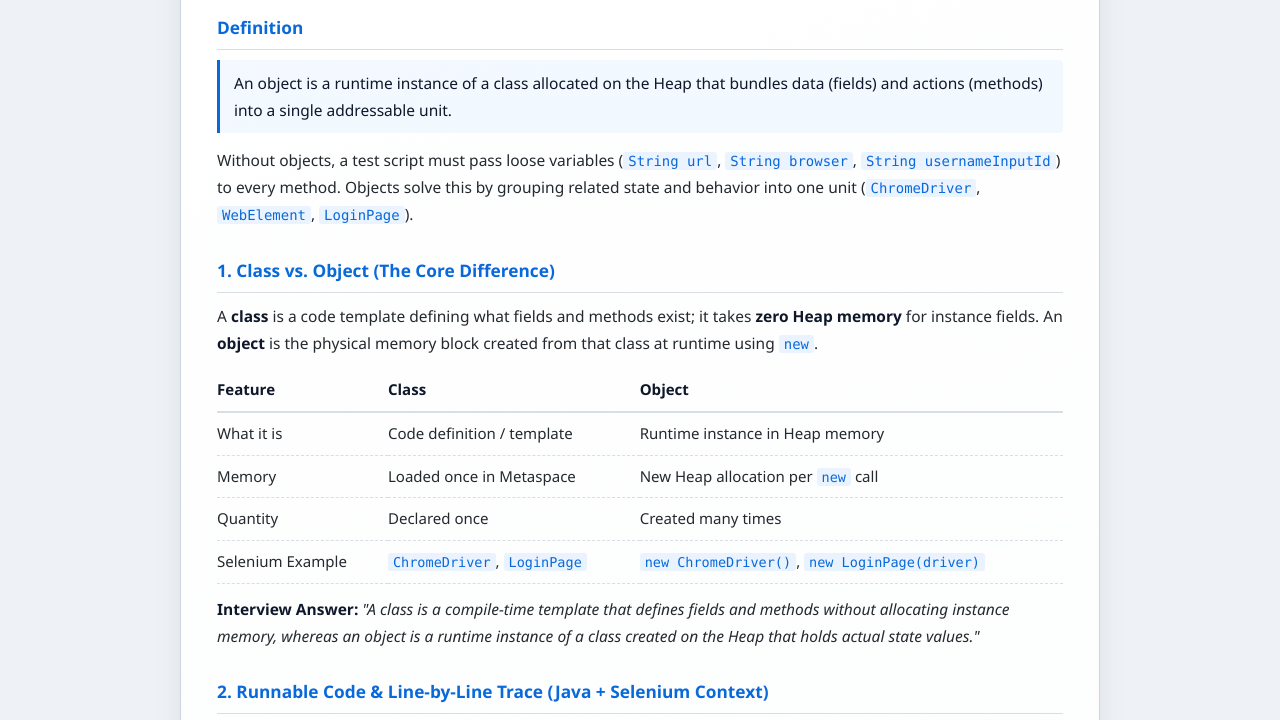
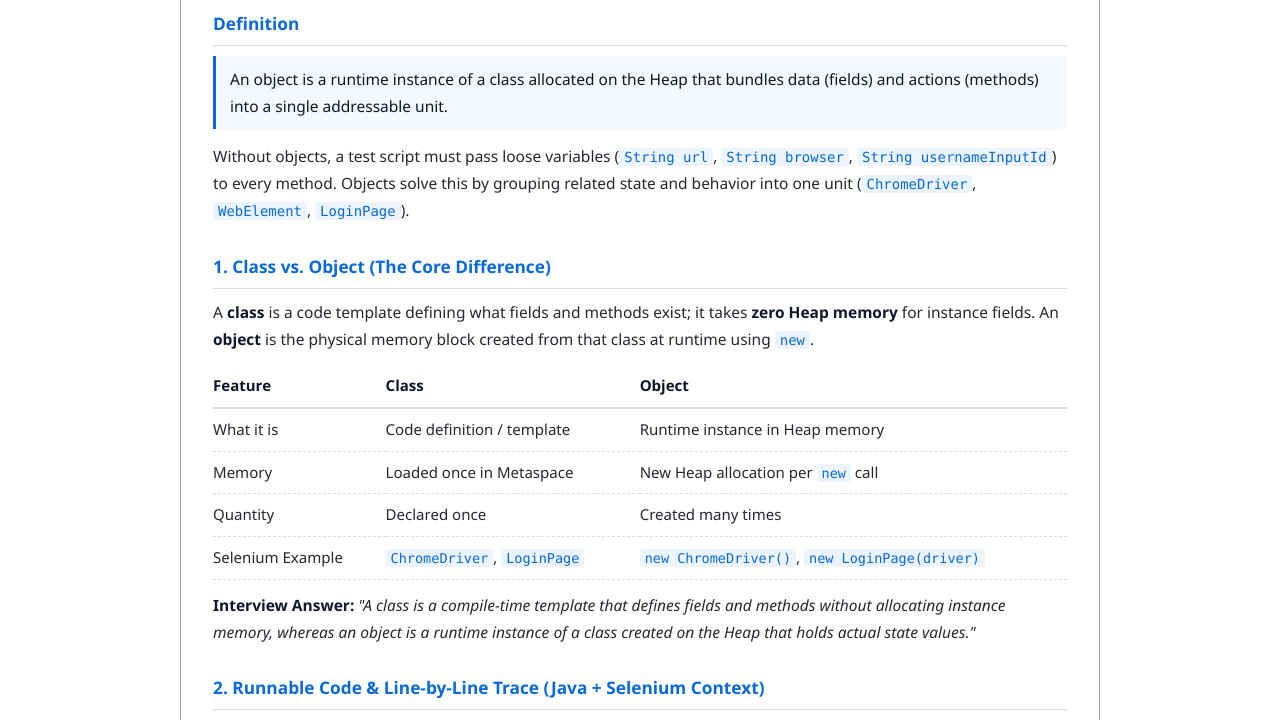
Before and after one commit to prasanthkankati/sdet-explainer, a plain HTML site: page site/topics/java-object.html in a window 1280 px wide. Shown: the part 185-905 px from the top of the page. Drawn offline with Linux system fonts and the light colour scheme.

Commit message:
v1.7.1: Keep clean transparent background on chapter article with thin metallic border liner only

```diff
--- a/site/app.js
+++ b/site/app.js
@@ -65,7 +65,7 @@
   }
 
   // Global Header Brand Link + Alt+<Letter> Track, Home & Light/Dark Theme Shortcuts
-  const SITE_VERSION = "v1.7.0";
+  const SITE_VERSION = "v1.7.1";
   const SHORTCUT_MAP = {
     h: "HOME",
     l: "THEME",
--- a/site/style.css
+++ b/site/style.css
@@ -1,5 +1,5 @@
-:root{--bg:#090d13;--text:#d1d7e0;--bold:#f0f6fc;--muted:#8b949e;--accent:#58a6ff;--kw:#39c5cf;--type:#a371f7;--fn:#3fb950;--str:#ffa657;--cmt:#8b949e;--op:#ff7b72;--punc:#d2a8ff;--java:#f89820;--sel:#43b02a;--man:#39c5cf;--ts:#3178c6;--pw:#e05263;--int:#a371f7;--border:#262c36;--code-bg:#0d1117;--sheet-bg:linear-gradient(165deg,#141b26 0%,#0f141d 55%,#121924 100%);--sheet-border:rgba(148,187,233,.26);--sheet-top-liner:rgba(195,225,255,.58);--sheet-shadow:0 1px 0 rgba(255,255,255,.09) inset,0 16px 40px rgba(0,0,0,.6)}
-:root[data-theme=light]{--bg:#eef2f6;--text:#24292f;--bold:#0f172a;--muted:#57606a;--accent:#0969da;--kw:#0550ae;--type:#6639ba;--fn:#116329;--str:#953800;--cmt:#6e7781;--op:#cf222e;--punc:#8250df;--java:#d97706;--sel:#2e8b1a;--man:#0b7ea3;--ts:#2563eb;--pw:#c83246;--int:#6d28d9;--border:#d8dee4;--code-bg:#f4f6f9;--sheet-bg:linear-gradient(165deg,#ffffff 0%,#f8fafc 60%,#ffffff 100%);--sheet-border:#cbd5e1;--sheet-top-liner:#94a3b8;--sheet-shadow:0 1px 0 #ffffff inset,0 10px 30px rgba(15,23,42,.07)}
+:root{--bg:#0d1117;--text:#c9d1d9;--bold:#f0f6fc;--muted:#8b949e;--accent:#58a6ff;--kw:#39c5cf;--type:#a371f7;--fn:#3fb950;--str:#ffa657;--cmt:#8b949e;--op:#ff7b72;--punc:#d2a8ff;--java:#f89820;--sel:#43b02a;--man:#39c5cf;--ts:#3178c6;--pw:#e05263;--int:#a371f7;--border:#262c36;--code-bg:#161b22;--sheet-border:#485b73}
+:root[data-theme=light]{--bg:#ffffff;--text:#24292f;--bold:#0f172a;--muted:#57606a;--accent:#0969da;--kw:#0550ae;--type:#6639ba;--fn:#116329;--str:#953800;--cmt:#6e7781;--op:#cf222e;--punc:#8250df;--java:#d97706;--sel:#2e8b1a;--man:#0b7ea3;--ts:#2563eb;--pw:#c83246;--int:#6d28d9;--border:#d8dee4;--code-bg:#f6f8fa;--sheet-border:#94a3b8}
 .theme{position:fixed;top:11px;right:18px;font:13px/1.4 Consolas,"Cascadia Mono",monospace;padding:4px 10px;border:1px solid var(--border);background:var(--bg);color:var(--muted);cursor:pointer;z-index:20;border-radius:4px}
 .theme:hover{color:var(--accent);border-color:var(--accent)}
 *{box-sizing:border-box}
@@ -23,7 +23,7 @@ header.chapter-top .back-links .qa-chip{margin-top:0;padding:3px 10px;font-size:
 header.chapter-top .search-wrap{max-width:360px;flex:1;min-width:200px}
 header.chapter-top .search-wrap input{padding:5px 10px;font-size:.86rem;border-radius:4px}
 body.in-chapter .wrap{max-width:960px;padding:18px 20px 28px}
-body.in-chapter article{background:var(--sheet-bg);border:1px solid var(--sheet-border);border-top:1.5px solid var(--sheet-top-liner);border-radius:10px;padding:28px 36px;box-shadow:var(--sheet-shadow);position:relative}
+body.in-chapter article{background:transparent;border:1px solid var(--sheet-border);border-radius:6px;padding:24px 32px}
 .search-row{margin-bottom:10px;position:relative}
 .controls{display:flex;gap:8px;flex-wrap:wrap;margin-bottom:12px;position:relative}
 .search-wrap{width:100%;position:relative}
```
Also changed, not shown: site/index.html (+1 -1 lines), 2 other files.
